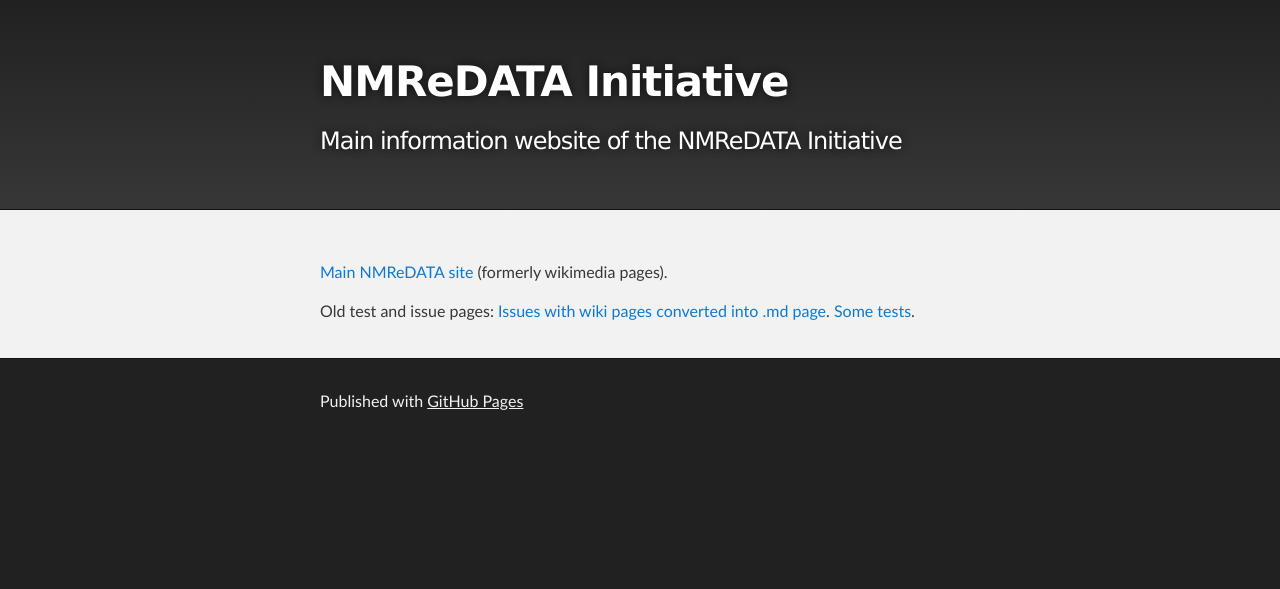
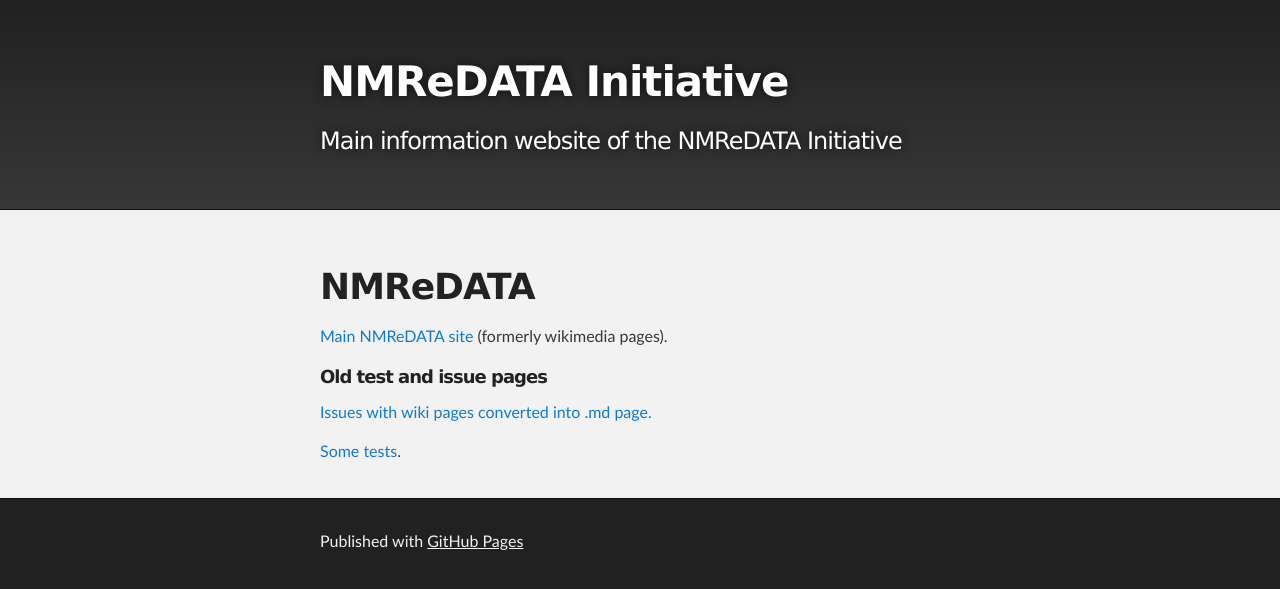
Before and after one commit to NMReDATAInitiative/NMReDATAInitiative.github.io, a Jekyll site: the page built from index.md, in a window 1280 px wide. Shown: the top 589 px of the page. Built offline with Jekyll 4.4.1, drawn with Linux system fonts in a browser that asks for light colours.

Commit message:
update main page

```diff
--- a/index.md
+++ b/index.md
@@ -1,9 +1,12 @@
 ---
 layout: default
 ---
+# NMReDATA
+
 [Main NMReDATA site](./former-wiki/Main_Page.md) (formerly wikimedia pages).
 
+##### Old test and issue pages
 
-Old test and issue pages:
-[Issues with wiki pages converted into .md page](./index_issues.md).
+[Issues with wiki pages converted into .md page.](./index_issues.md)
+
 [Some tests](./index_with_tests.md).
```
